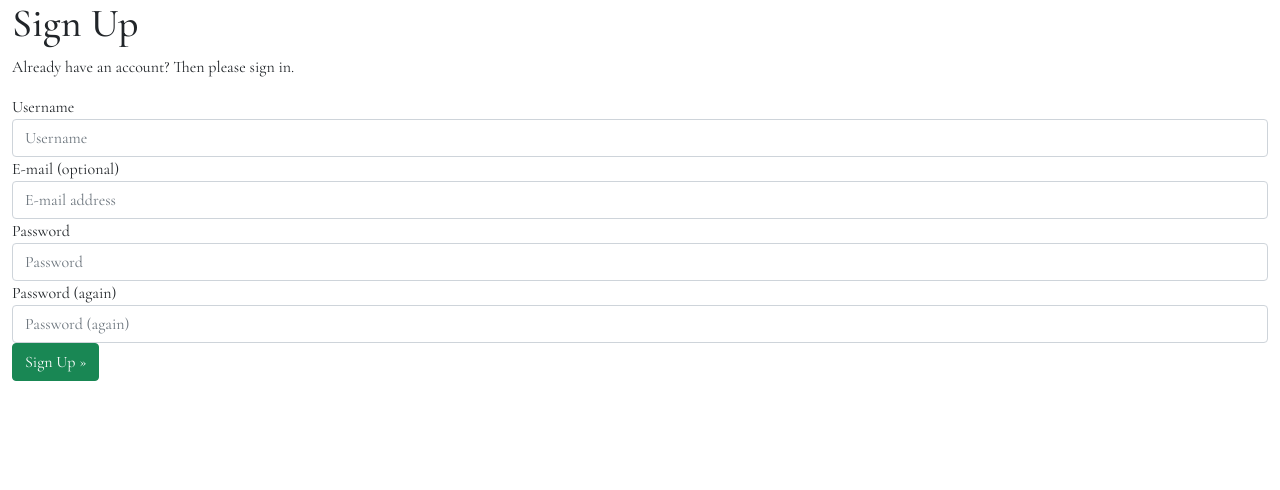
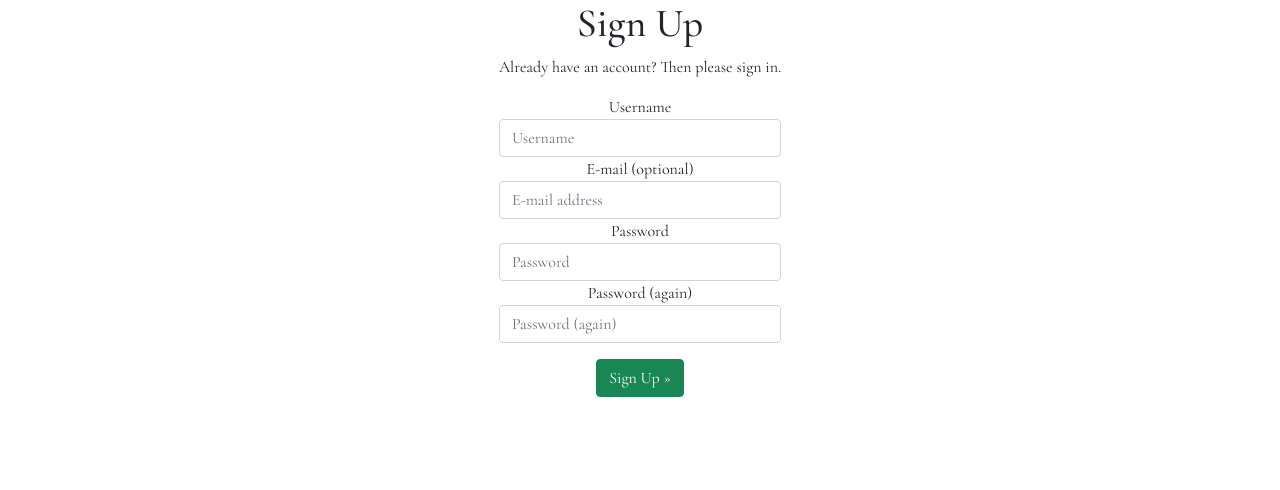
Before and after one commit to dilner1/Garden-Gnome-Blog, a Django app: page /accounts/signup/ in a window 1280 px wide. Shown: the part 310-800 px from the top of the page. Run offline with Django 3.2, Linux system fonts and the light colour scheme; some libraries are stand-ins or nearby versions; some web fonts are replaced.

Commit message:
Centering signup and singin forms

```diff
--- a/templates/account/signup.html
+++ b/templates/account/signup.html
@@ -5,9 +5,12 @@
 {% block head_title %}{% trans "Signup" %}{% endblock %}
 
 {% block content %}
+<div class="container d-flex justify-content-center align-items-center h-100">
+  <div class="text-center">
     <h1>{% trans "Sign Up" %}</h1>
 
-<p>{% blocktrans %}Already have an account? Then please <a href="{{ login_url }}">sign in</a>.{% endblocktrans %}</p>
+    <p>{% blocktrans %}Already have an account? Then please <a href="{{ login_url }}">sign in</a>.{% endblocktrans %}
+    </p>
 
     <form class="signup" id="signup_form" method="post" action="{% url 'account_signup' %}">
       {% csrf_token %}
@@ -15,7 +18,9 @@
       {% if redirect_field_value %}
       <input type="hidden" name="{{ redirect_field_name }}" value="{{ redirect_field_value }}" />
       {% endif %}
-  <button class="btn btn-success" type="submit">{% trans "Sign Up" %} &raquo;</button>
+      <button class="btn btn-success button-alt" type="submit">{% trans "Sign Up" %} &raquo;</button>
     </form>
+  </div>
+</div>
 
 {% endblock %}
```
Also changed, not shown: templates/account/login.html (+6 -3 lines), README.md. Lines whose indentation alone changed are shown as unchanged.
